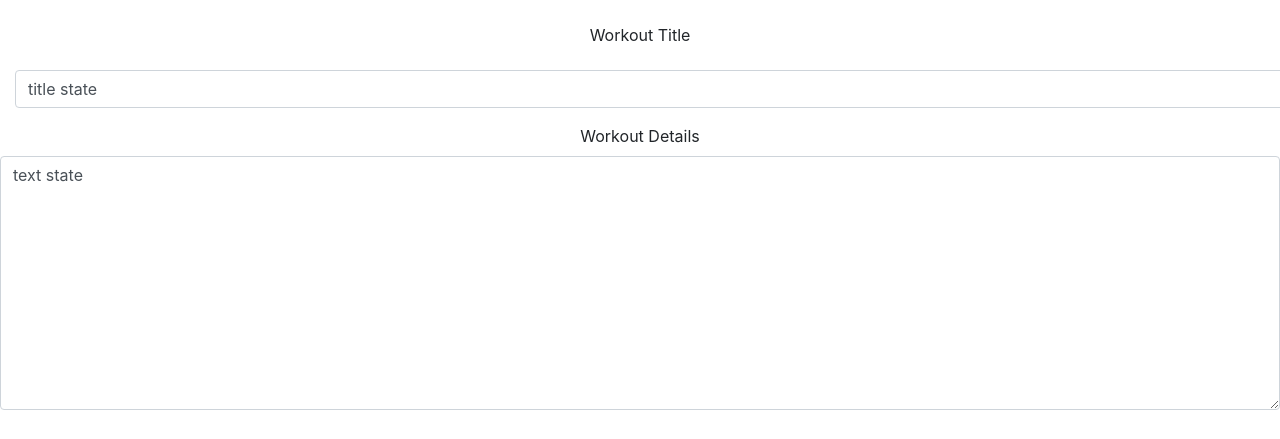
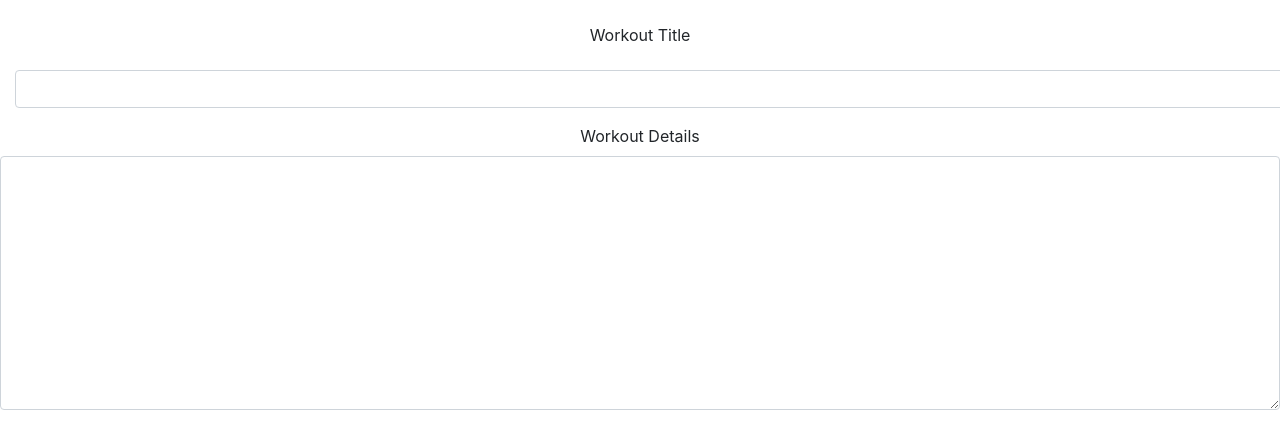
Before and after one commit to dezerey11/project3_frontend, a React (Create React App) app: page /new in a window 1280 px wide. Shown: the part 129-568 px from the top of the page. Built offline with nearby package versions, Linux system fonts and the light colour scheme.

Commit message:
create workout v2

```diff
--- a/src/pages/NewWorkout.js
+++ b/src/pages/NewWorkout.js
@@ -26,8 +26,8 @@ function NewWorkout(props) {
       };
 
     const [newForm, setNewForm] = useState({
-        title: "title state",
-        text: "text state",
+        title: "",
+        text: "",
         date: "",
     });
 
```
